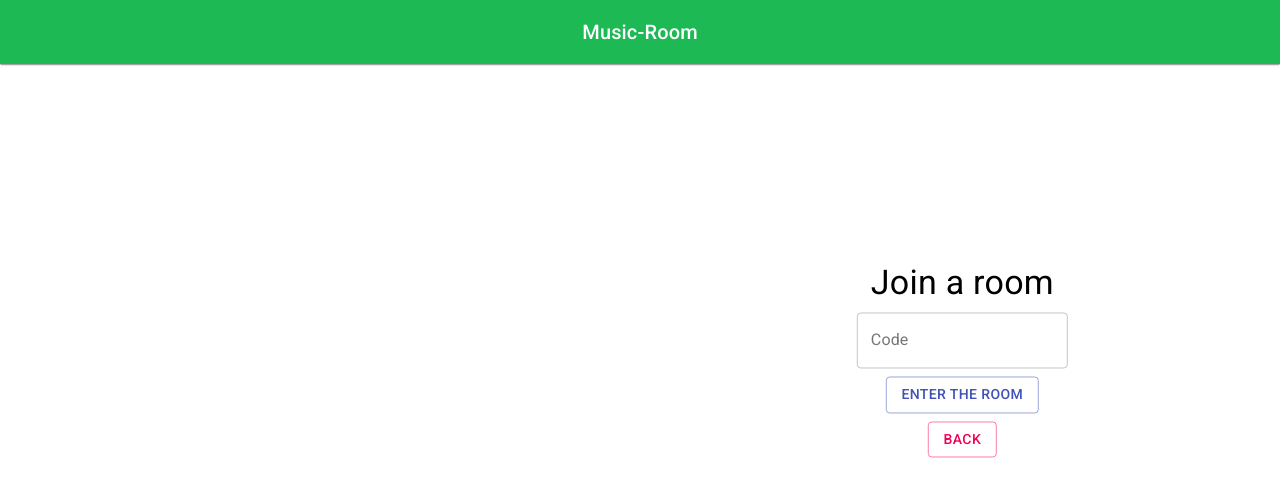
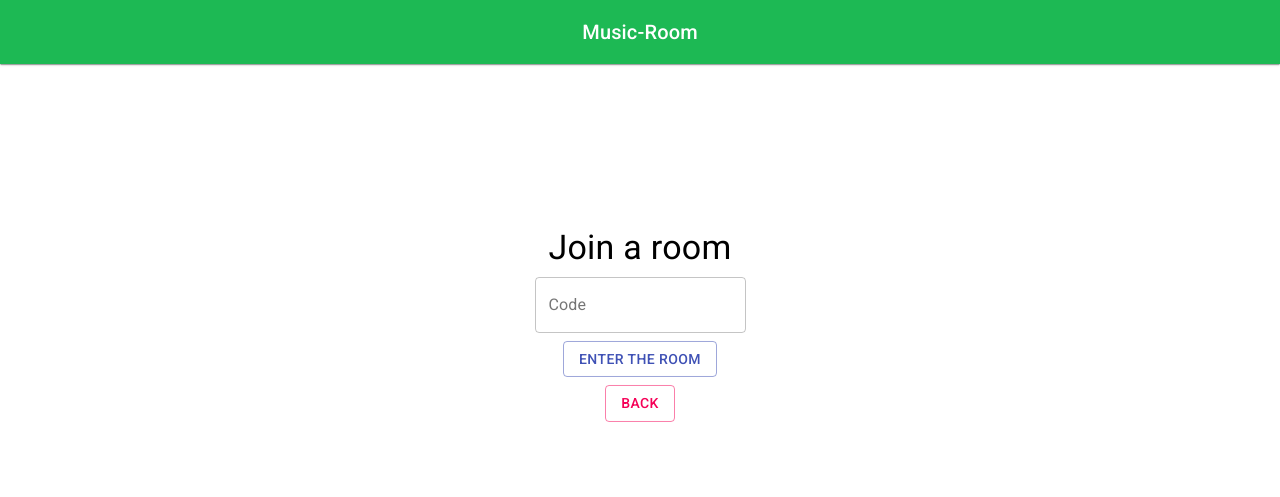
Before and after one commit to kshashwat007/spotify-music-room, a Django app: page /join in a window 1280 px wide. Shown: the top 497 px of the page. Run offline with Django 3.2, Linux system fonts and the light colour scheme; tables that the repository leaves empty hold one stand-in row (values such as "Sample post"); some libraries are stand-ins or nearby versions.

Commit message:
styling changes

```diff
--- a/spotify_music_room/frontend/static/css/index.css
+++ b/spotify_music_room/frontend/static/css/index.css
@@ -21,8 +21,15 @@ body {
 }
 
 .center {
-  position: relative;
+  position: absolute;
   top: 50%;
   left: 50%;
-  transform: translate(50%, 50%);
+  transform: translate(-50%, 100%);
 }
+
+.centerroom {
+  position: absolute;
+  top: 50%;
+  left: 50%;
+  transform: translate(-50%, 100%);
+}
```
Also changed, not shown: spotify_music_room/db.sqlite3.
